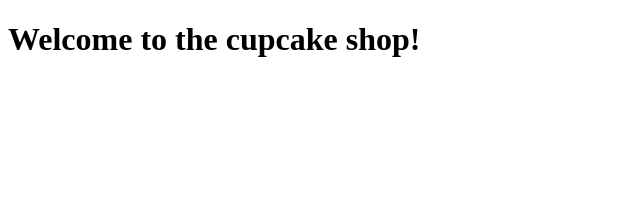
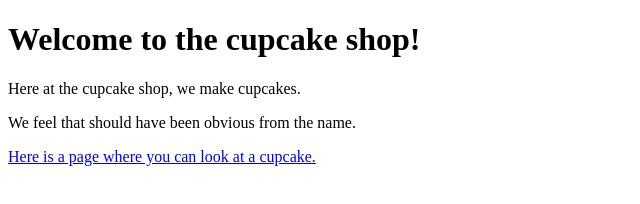
Before and after one commit to Sudolphus/cupcake-shop, a plain HTML site: page index.html in a window 1280 px wide. Shown: the whole page, without its empty margins (0-640 px from the left). Drawn offline with Linux system fonts and the light colour scheme.

Commit message:
add picture page and img file
Co-authored-by Frederick Ernest <frederick.ernest@gmail.com>

```diff
--- a/index.html
+++ b/index.html
@@ -6,5 +6,8 @@
   </head>
   <body>
     <h1>Welcome to the cupcake shop!</h1>
+    <p>Here at the cupcake shop, we make cupcakes.</p>
+    <p>We feel that should have been obvious from the name.</p>
+    <a href="picture.html">Here is a page where you can look at a cupcake.</a>
   </body>
 </html>
```
Also changed, not shown: picture.html (added, +11 -0 lines), 1 other file.
